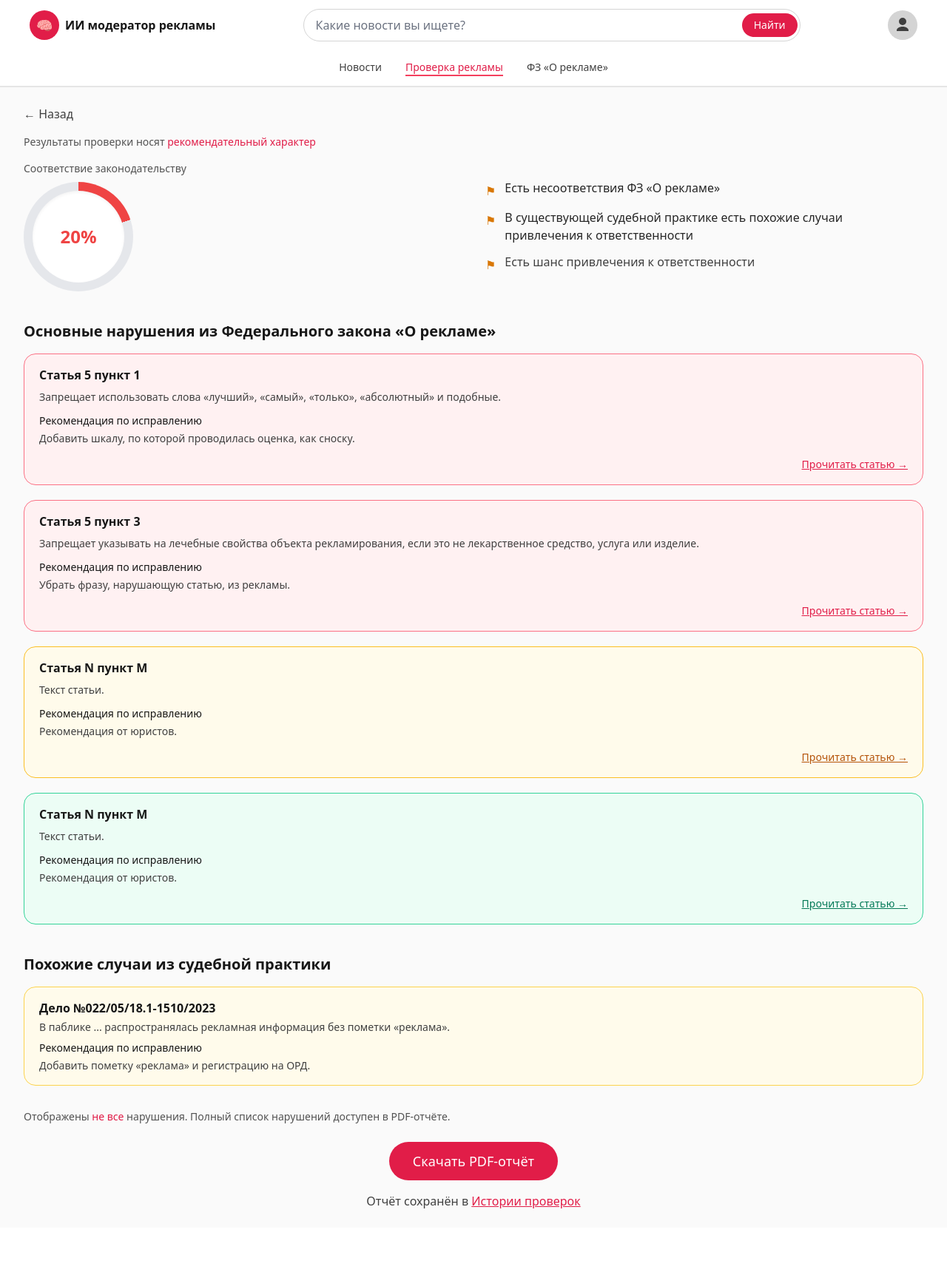
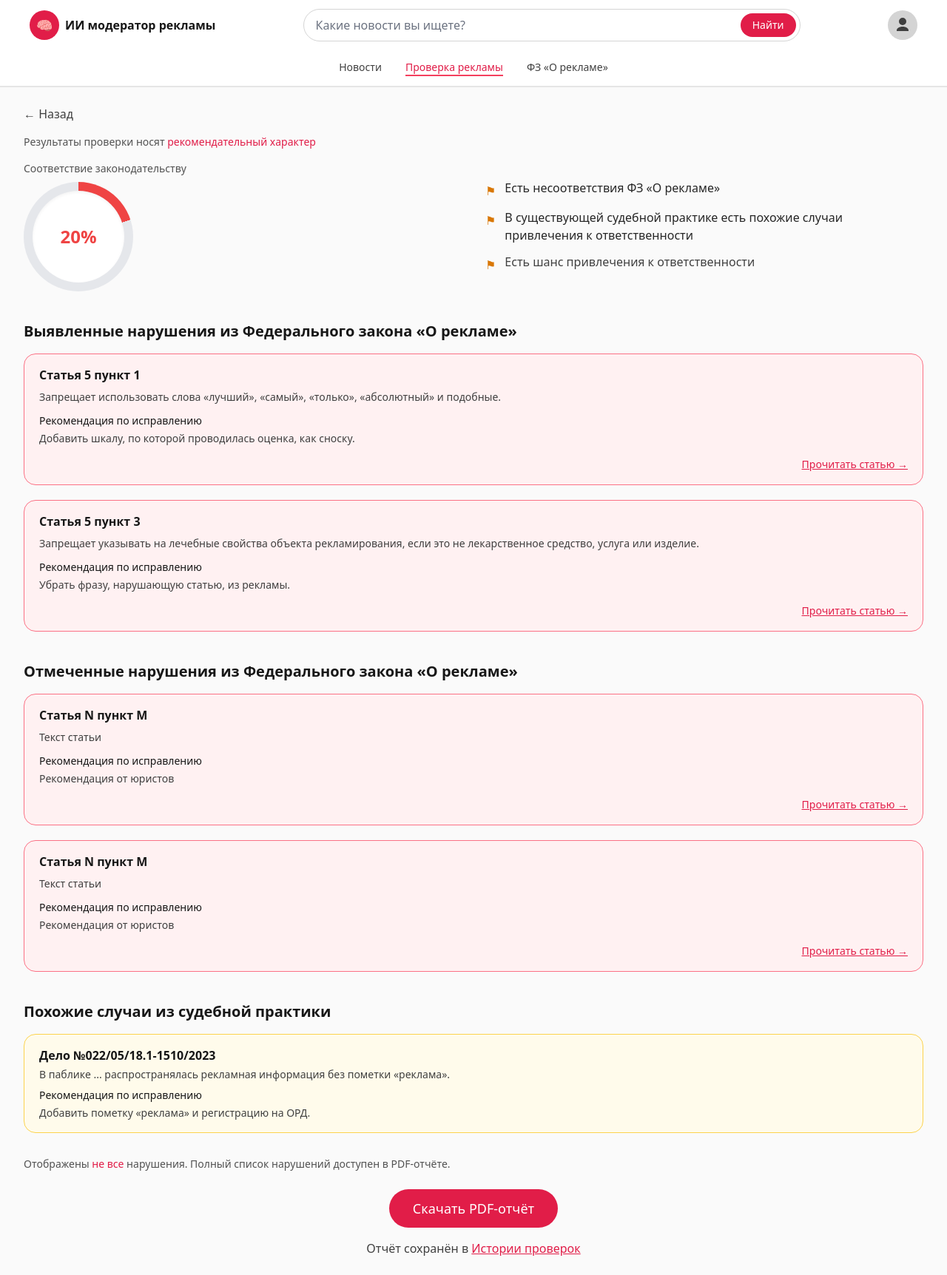
Before and after one commit to YrWaifu/Consultant, a FastAPI app: page /v2/report in a window 1280 px wide. Shown: the whole page at 74% size. Before the commit the page ends 1634 px from the top, so only its background shows below. Run offline with FastAPI, Linux system fonts and the light colour scheme; style sheets or scripts are compiled from the project's sources; some libraries are stand-ins or nearby versions.

Commit message:
some fixes after call

```diff
--- a/backend/app/services/report_stub.py
+++ b/backend/app/services/report_stub.py
@@ -14,6 +14,7 @@ def make_report(case: str = "bad") -> dict:
     if case == "good":
         percent = 100
         violations = []
+        marked_violations = []
         footer = None
         flags = [
             {"type": "ok", "text": "Нет несоответствий ФЗ «О рекламе»", "strong": True},
@@ -38,6 +39,7 @@ def make_report(case: str = "bad") -> dict:
                 "link": "#"
             }
         ]
+        marked_violations = []
         footer = "Отображены <span class='text-rose-600'>не все</span> нарушения. Полный список доступен в PDF-отчёте."
         flags = [
             {"type": "ok", "text": "Нет несоответствий ФЗ «О рекламе»", "strong": False},
@@ -69,18 +71,20 @@ def make_report(case: str = "bad") -> dict:
                 "fix": "Убрать фразу, нарушающую статью, из рекламы.",
                 "link": "#"
             },
+        ]
+        marked_violations = [
             {
                 "severity": "medium",
                 "title": "Статья N пункт M",
-                "text": "Текст статьи.",
-                "fix": "Рекомендация от юристов.",
+                "text": "Текст статьи",
+                "fix": "Рекомендация от юристов",
                 "link": "#"
             },
             {
                 "severity": "low",
                 "title": "Статья N пункт M",
-                "text": "Текст статьи.",
-                "fix": "Рекомендация от юристов.",
+                "text": "Текст статьи",
+                "fix": "Рекомендация от юристов",
                 "link": "#"
             },
         ]
@@ -106,6 +110,7 @@ def make_report(case: str = "bad") -> dict:
         "ring_color": ring_color,
         "ring_deg": ring_deg,
         "violations": violations,
+        "marked_violations": marked_violations,
         "flags": flags,
         "cases": cases,
         "footer_note": footer,
--- a/backend/app/templates/components/search_bar.html
+++ b/backend/app/templates/components/search_bar.html
@@ -1,10 +1,10 @@
-<form action="{{ action or url_for('web_v2_news') }}" method="get" class="relative">
+<form action="{{ action or url_for('web_v2_news') }}" method="get" class="relative flex items-center">
     <input name="q" value="{{ request.query_params.get('q','') }}"
         placeholder="{{ placeholder or 'Какие новости вы ищете?' }}"
         class="w-full h-11 rounded-full border border-neutral-300 pl-4 pr-28 outline-none focus:ring-2 focus:ring-rose-300 focus:border-rose-400 bg-white" />
     <!-- Центрируем кнопку по вертикали строго по середине поля -->
     <button type="submit"
-        class="absolute right-1 top-1/2 -translate-y-1/2 rounded-full px-4 h-8 text-sm bg-rose-600 text-white hover:bg-rose-700 flex items-center justify-center">
+        class="absolute right-1.5 top-1.5 bottom-1.5 rounded-full px-4 text-sm bg-rose-600 text-white hover:bg-rose-700 flex items-center justify-center">
         Найти
     </button>
 </form>
--- a/backend/app/templates/components/violation_card.html
+++ b/backend/app/templates/components/violation_card.html
@@ -1,10 +1,6 @@
 {# expects: v dict with fields: title, text, fix, link, severity in ['critical','medium','low'] #}
-{% set palette = {
-'critical': {'border':'border-rose-400','bg':'bg-rose-50','link':'text-rose-600'},
-'medium': {'border':'border-amber-400','bg':'bg-amber-50','link':'text-amber-700'},
-'low': {'border':'border-emerald-400','bg':'bg-emerald-50','link':'text-emerald-700'},
-} %}
-<article class="rounded-2xl border {{ palette[v.severity].border }} {{ palette[v.severity].bg }} px-5 py-4">
+{# Все карточки нарушений теперь красные #}
+<article class="rounded-2xl border border-rose-400 bg-rose-50 px-5 py-4">
     <h3 class="font-semibold mb-2">{{ v.title }}</h3>
     <p class="text-sm text-neutral-700 mb-3">{{ v.text }}</p>
     <div class="text-sm">
@@ -13,7 +9,7 @@
     </div>
     {% if v.link %}
     <div class="mt-3 text-right">
-        <a href="{{ v.link }}" class="text-sm underline {{ palette[v.severity].link }}">Прочитать статью →</a>
+        <a href="{{ v.link }}" class="text-sm underline text-rose-600">Прочитать статью →</a>
     </div>
     {% endif %}
 </article>
--- a/backend/app/templates/pages/check_report_v2.html
+++ b/backend/app/templates/pages/check_report_v2.html
@@ -37,9 +37,18 @@
 </div>
 
 {% if violations|length %}
-<h2 class="text-xl font-semibold mt-10 mb-4">Основные нарушения из Федерального закона «О рекламе»</h2>
+<h2 class="text-xl font-semibold mt-10 mb-4">Выявленные нарушения из Федерального закона «О рекламе»</h2>
 <div class="space-y-5">
     {% for v in violations %}
+    {% include 'components/violation_card.html' %}
+    {% endfor %}
+</div>
+{% endif %}
+
+{% if marked_violations|length %}
+<h2 class="text-xl font-semibold mt-10 mb-4">Отмеченные нарушения из Федерального закона «О рекламе»</h2>
+<div class="space-y-5">
+    {% for v in marked_violations %}
     {% include 'components/violation_card.html' %}
     {% endfor %}
 </div>
--- a/package.json
+++ b/package.json
@@ -4,7 +4,7 @@
     "tw:build": "tailwindcss -i ./backend/app/static/css/app.css -o ./backend/app/static/css/build.css --minify"
   },
   "devDependencies": {
-    "@tailwindcss/cli": "^4.1.13",
+    "@tailwindcss/cli": "^4.1.14",
     "tailwindcss": "^3.4.13"
   }
 }
```
Also changed, not shown: README.md, package-lock.json.
